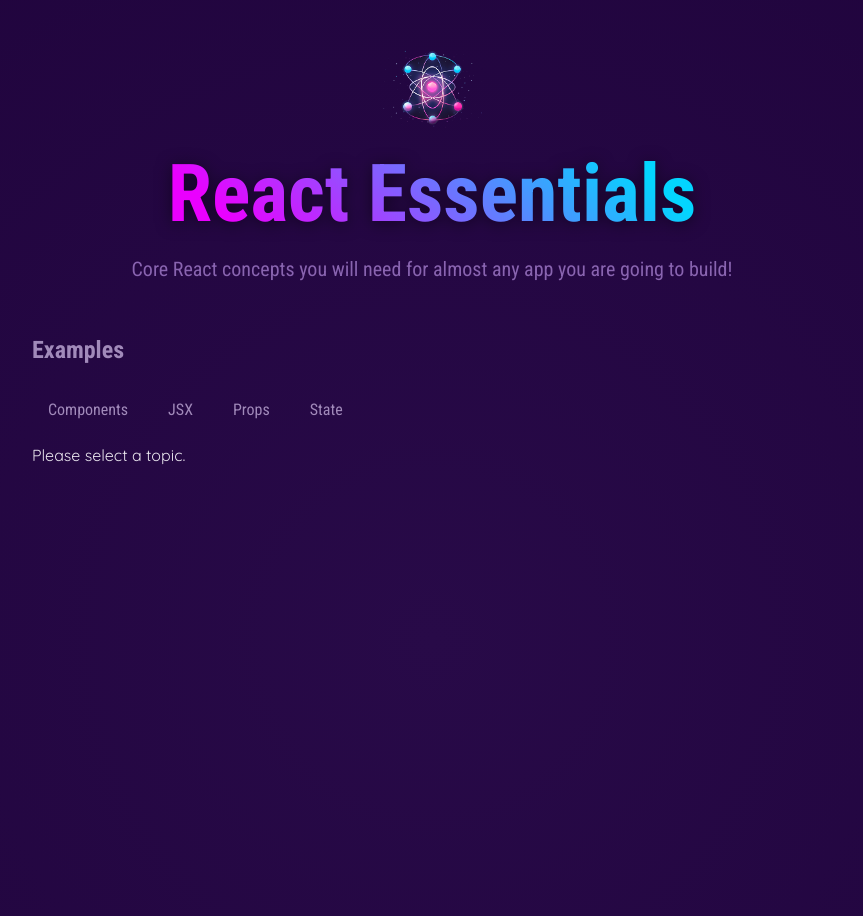
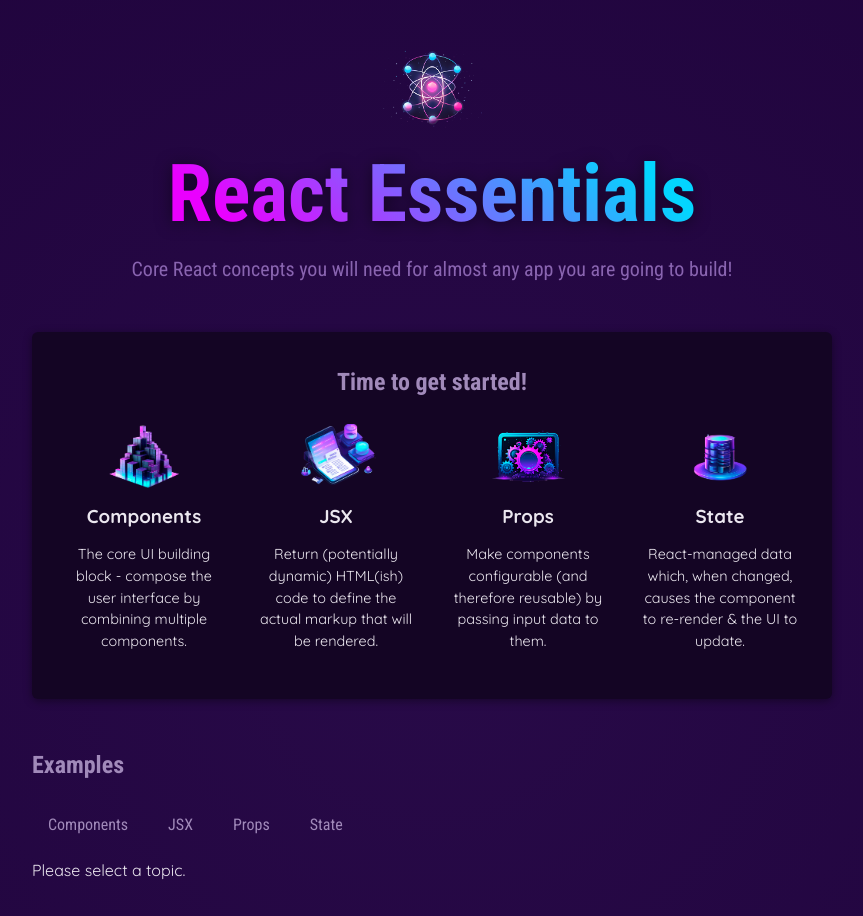
Before and after one commit to kanondrago/React---01-starting-project, a React (Vite) app: page / in a window 1280 px wide. Shown: the top 916 px of the page, without its empty margins (208-1071 px from the left). Built offline with nearby package versions, Linux system fonts and the light colour scheme.

Commit message:
Guardado de parte final seccion 3 del curso

```diff
--- a/src/App.jsx
+++ b/src/App.jsx
@@ -43,7 +43,12 @@
       <Header></Header>
       <main>
 
-
+        <section id='core-concepts'>
+          <h2>Time to get started!</h2>
+          <ul>
+            {CORE_CONCEPTS.map((item, k) => <CoreConcept key={k} {...item}/>)}
+          </ul>
+        </section>
 
         <section id='examples'>
           <h2>Examples</h2>
```
